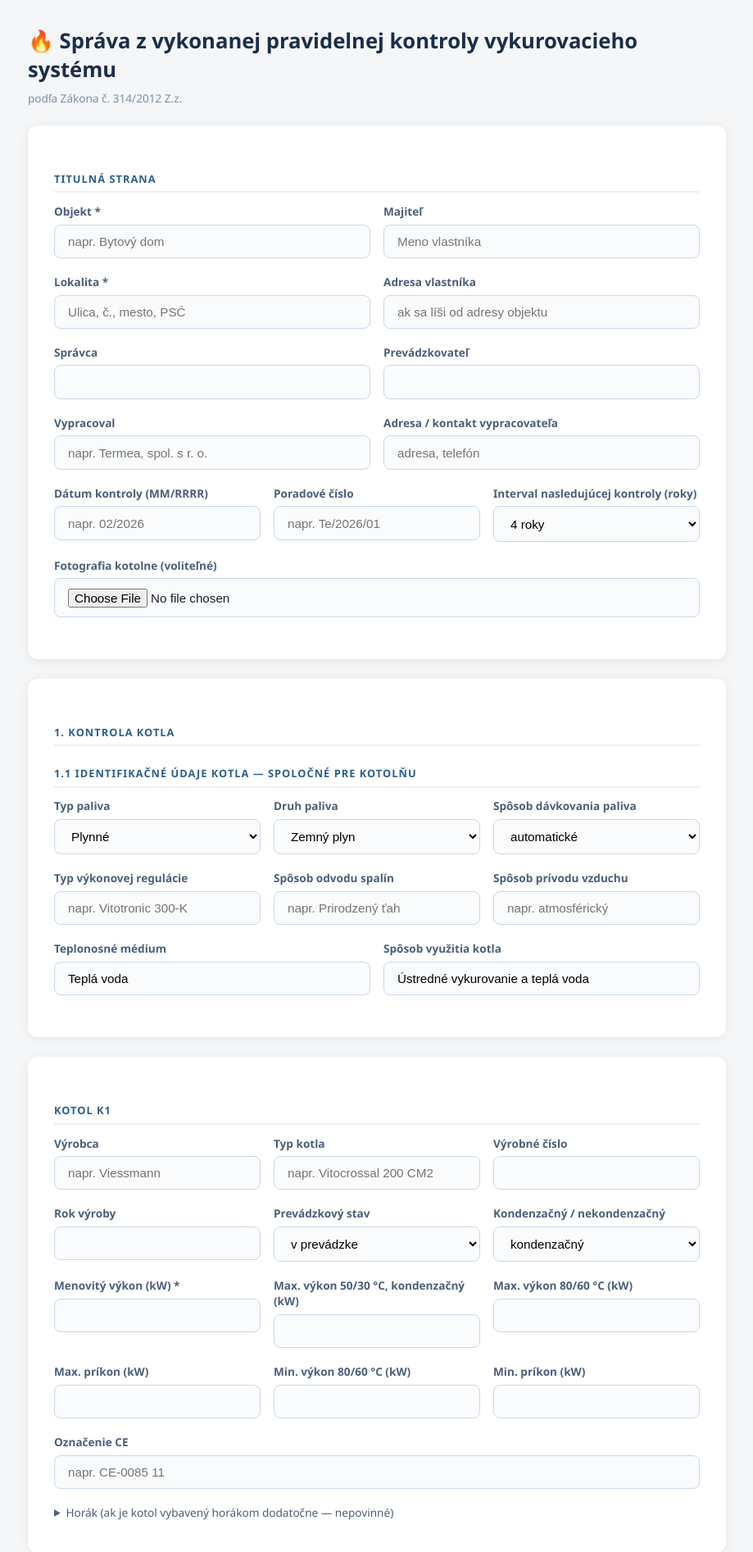
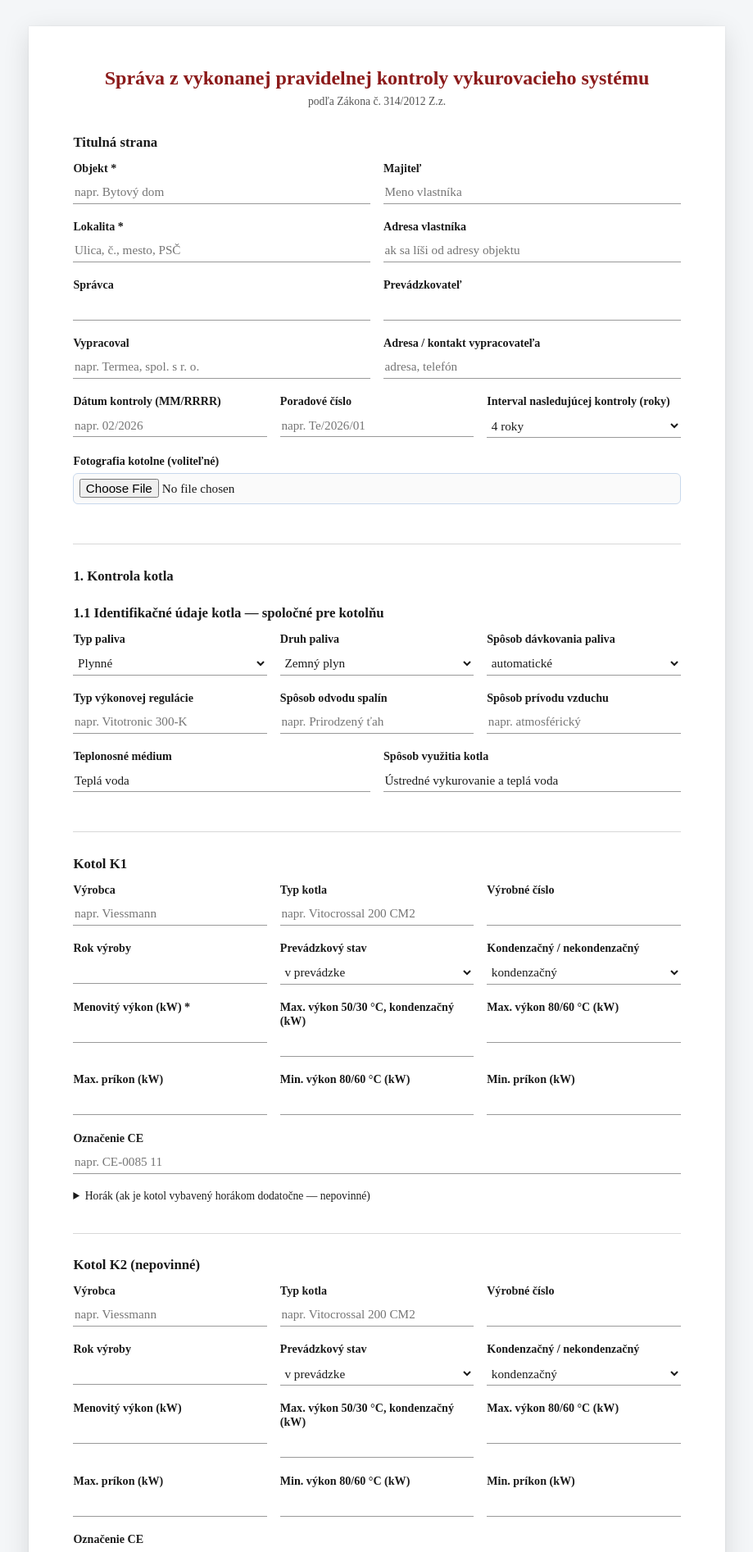
Before and after one commit to fzdwf8vzfh-lab/energeticke-spravy, a Flask app: page /vykurovanie in a window 1280 px wide. Shown: the part 60-1953 px from the top of the page at 82% size, without its empty margins (180-1099 px from the left). Run offline with Flask 3, Linux system fonts and the light colour scheme; the visitor is signed in with stand-in values (Sample User, id 1).

Commit message:
Dať formuláru Kontrola vykurovania vzhľad papierového dokumentu (#17)
* Zosúladiť štruktúru formulára Kontrola vykurovania s výstupným protokolom

Formulár teraz presne nasleduje číslovanie sekcií z generovanej Word/PDF
správy (1 -> 1.1 -> 1.2 -> 2.1-2.4 -> 3.1-3.5 -> 4 -> 5 -> 6 -> 7 -> 8):
meranie spalín kotla sa presunulo z karty identifikačných údajov do
samostatnej sekcie 4 (po rozšírenej kontrole), overenie výkonu kotla
sa presunulo do 2.4, a pridali sa chýbajúce nadpisy 1./2./3. Vizuálny
štýl kariet a nadpisov zostal nezmenený.
Co-Authored-By: Claude Sonnet 5 <noreply@anthropic.com>
Claude-Session: https://claude.ai/code/session_01TiciS8R7EZNhvE6ykngS15

* Dať formuláru Kontrola vykurovania vzhľad papierového dokumentu

Formulár teraz vizuálne napodobňuje výstupnú Word/PDF správu: biela
stránka s tieňom, serifové písmo (Times New Roman), tmavočervený
centrovaný nadpis a vstupné polia ako podčiarknuté riadky namiesto
moderných boxov. Zachovaná funkčnosť všetkých vstupov (select, file
upload, textarea). Mimochodom doplnený chýbajúci enctype na formulári,
bez ktorého by sa fotografia kotolne pri odoslaní neprenášala.
Co-Authored-By: Claude Sonnet 5 <noreply@anthropic.com>
Claude-Session: https://claude.ai/code/session_01TiciS8R7EZNhvE6ykngS15

---------

Co-authored-by: Claude <noreply@anthropic.com>

```diff
--- a/templates/vykurovanie.html
+++ b/templates/vykurovanie.html
@@ -1,9 +1,84 @@
 {% extends 'base.html' %}
 {% block title %}Kontrola vykurovacích systémov{% endblock %}
 {% block content %}
-<h1>🔥 Správa z vykonanej pravidelnej kontroly vykurovacieho systému</h1>
-<p style="color:#7a90a8;font-size:0.85rem;margin-top:-1rem;margin-bottom:1.5rem;">podľa Zákona č. 314/2012 Z.z.</p>
-<form method="POST">
+<style>
+.doc-page {
+    background: #fff;
+    max-width: 850px;
+    margin: 1.5rem auto 2rem;
+    padding: 3rem 3.4rem;
+    box-shadow: 0 0 2px rgba(0,0,0,0.08), 0 8px 30px rgba(0,0,0,0.12);
+    font-family: 'Times New Roman', 'Liberation Serif', Georgia, serif;
+    color: #1a1a1a;
+}
+.doc-page .card {
+    background: transparent;
+    box-shadow: none;
+    border-radius: 0;
+    padding: 0 0 1.8rem;
+    margin-bottom: 1.8rem;
+    border-bottom: 1px solid #d8d8d8;
+}
+.doc-page .card:last-child { border-bottom: none; margin-bottom: 0; padding-bottom: 0; }
+.doc-page .section-title {
+    font-family: inherit;
+    text-transform: none;
+    letter-spacing: normal;
+    font-size: 1.05rem;
+    font-weight: 700;
+    color: #1a1a1a;
+    border-bottom: none;
+    margin: 1.6rem 0 0.8rem;
+    padding-bottom: 0;
+}
+.doc-page .section-title:first-child { margin-top: 0; }
+.doc-page label { font-family: inherit; font-weight: 700; color: #1a1a1a; font-size: 0.88rem; }
+.doc-page input, .doc-page select, .doc-page textarea {
+    font-family: inherit;
+    background: transparent;
+    border: none;
+    border-bottom: 1px solid #999;
+    border-radius: 0;
+    padding: 0.3rem 0.1rem;
+    font-size: 0.95rem;
+    color: #1a1a1a;
+}
+.doc-page input:focus, .doc-page select:focus, .doc-page textarea:focus {
+    border-bottom: 1.5px solid #1a1a1a;
+    background: #fafafa;
+}
+.doc-page input[type="file"] {
+    border: 1px solid #c8d8ec;
+    border-radius: 6px;
+    padding: 0.4rem;
+    background: #fafafa;
+}
+.doc-page [style*="color:#1a2e4a"],
+.doc-page [style*="color:#4a5f7a"] {
+    color: #1a1a1a !important;
+    font-family: inherit !important;
+}
+.doc-page [style*="color:#7a90a8"] {
+    font-family: inherit !important;
+    font-style: italic;
+}
+.doc-page .doc-title {
+    text-align: center;
+    color: #8B1A1A;
+    font-size: 1.5rem;
+    font-weight: 700;
+    margin-bottom: 0.3rem;
+    line-height: 1.3;
+}
+.doc-page .doc-subtitle { text-align: center; color: #555; font-size: 0.85rem; margin-bottom: 2rem; }
+@media (max-width: 700px) {
+    .doc-page { padding: 1.6rem 1.2rem; }
+}
+</style>
+<div class="doc-page">
+<div class="doc-title">Správa z vykonanej pravidelnej kontroly vykurovacieho systému</div>
+<p class="doc-subtitle">podľa Zákona č. 314/2012 Z.z.</p>
+<form method="POST" enctype="multipart/form-data">
     <div class="card">
         <div class="section-title">Titulná strana</div>
         <div class="grid-2">
@@ -632,4 +707,5 @@
         </div>
     </div>
 </form>
+</div>
 {% endblock %}
```
